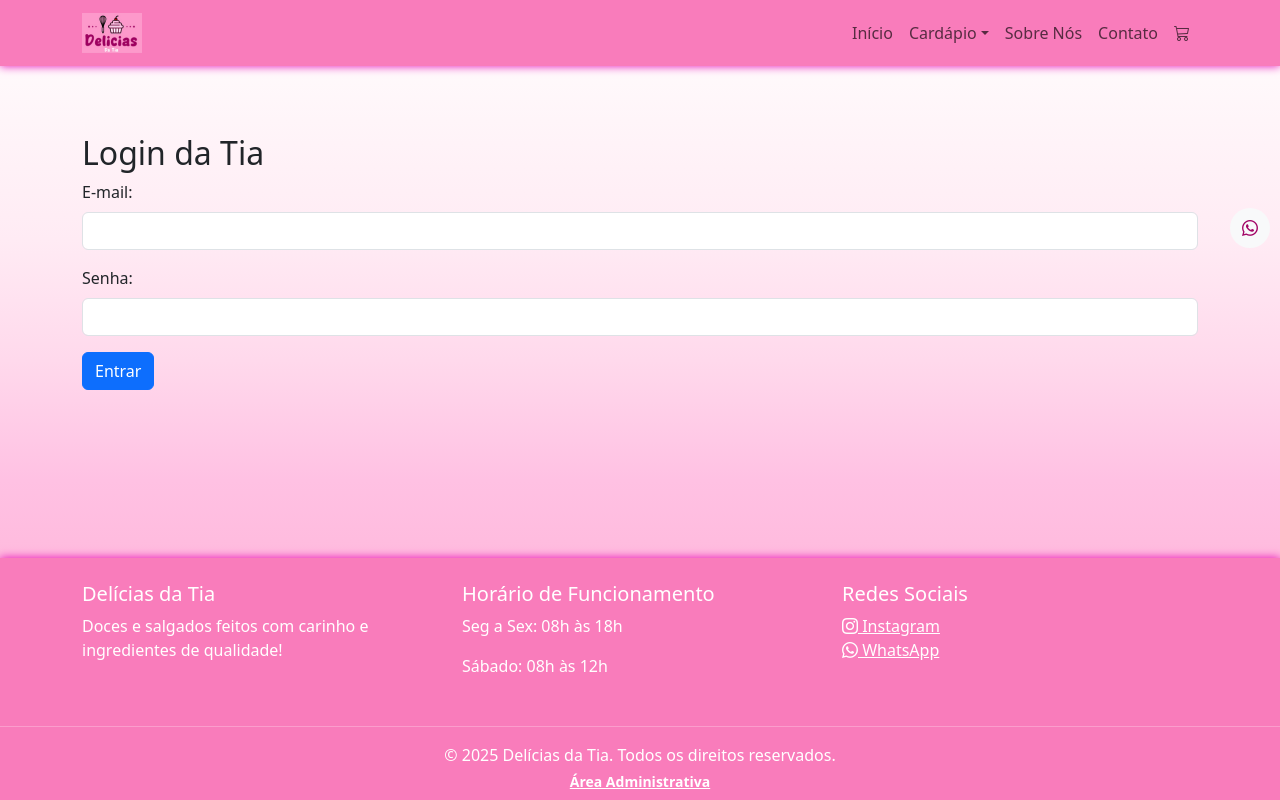
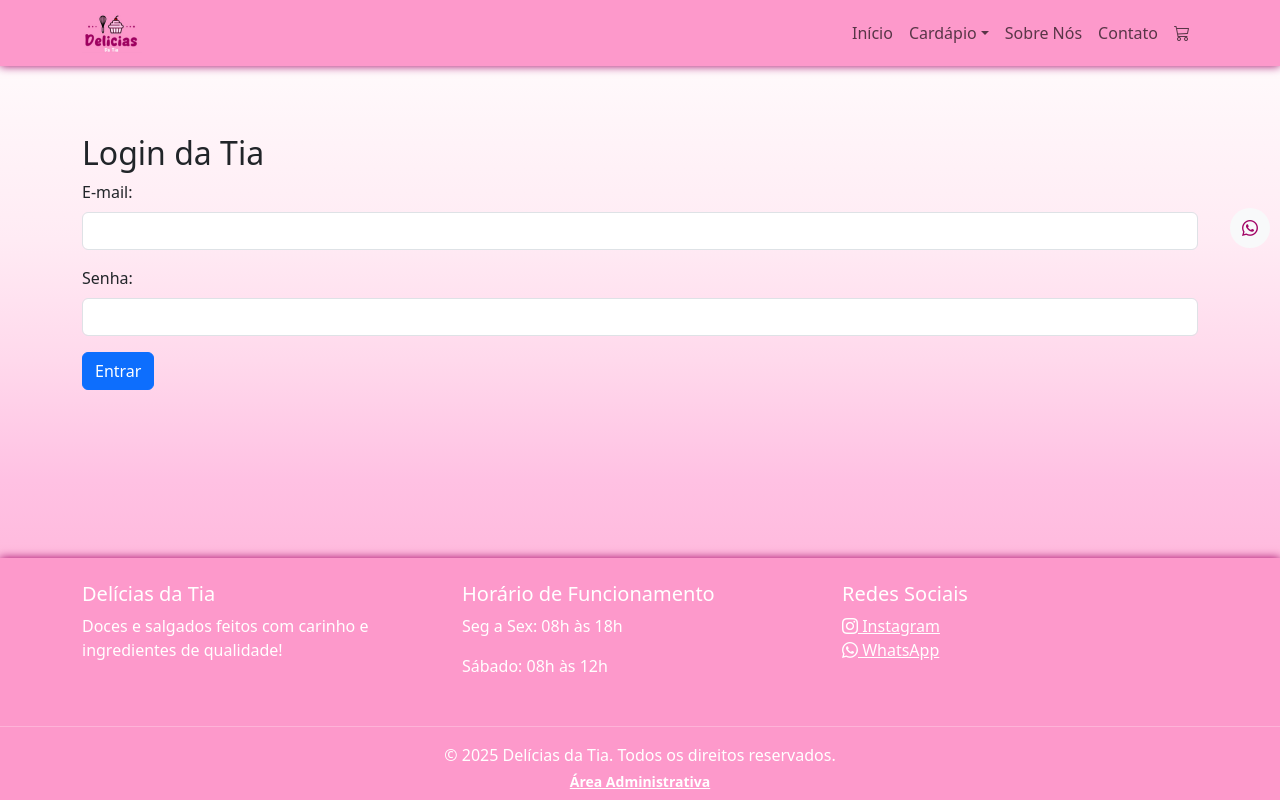
Before and after one commit to ThaliaMatos/delicias-da-tia, a React (Vite) app in the folder frontend/: page /login in a window 1280 px wide. Built offline with nearby package versions, Linux system fonts and the light colour scheme.

Commit message:
mudei o css

```diff
--- a/frontend/public/bootstrap/style.css
+++ b/frontend/public/bootstrap/style.css
@@ -1,4 +1,4 @@
 .bg-pink {
-    background-color: #f97cbb;
-    box-shadow: 0 0 9px rgb(231, 9, 183);
+    background-color: #FD99CB;
+    box-shadow: 0 0 9px #a20566;
 }
--- a/frontend/src/App.css
+++ b/frontend/src/App.css
@@ -11,9 +11,7 @@
     #ffebf4 30%,
     #ffd9ec 45%,
     #ffc1e3 60%,
-    #ffb7db 75%,
-    #ffade0 90%,
-    #ffa3db 100%
+    #ffb7db 75%
   );
   background-repeat: no-repeat;
   background-attachment: fixed;
--- a/frontend/src/components/Footer/style.css
+++ b/frontend/src/components/Footer/style.css
@@ -1,7 +1,3 @@
-h5 {
-    color: #a20566;
-}
-
 a {
     color: white;
 }
```
